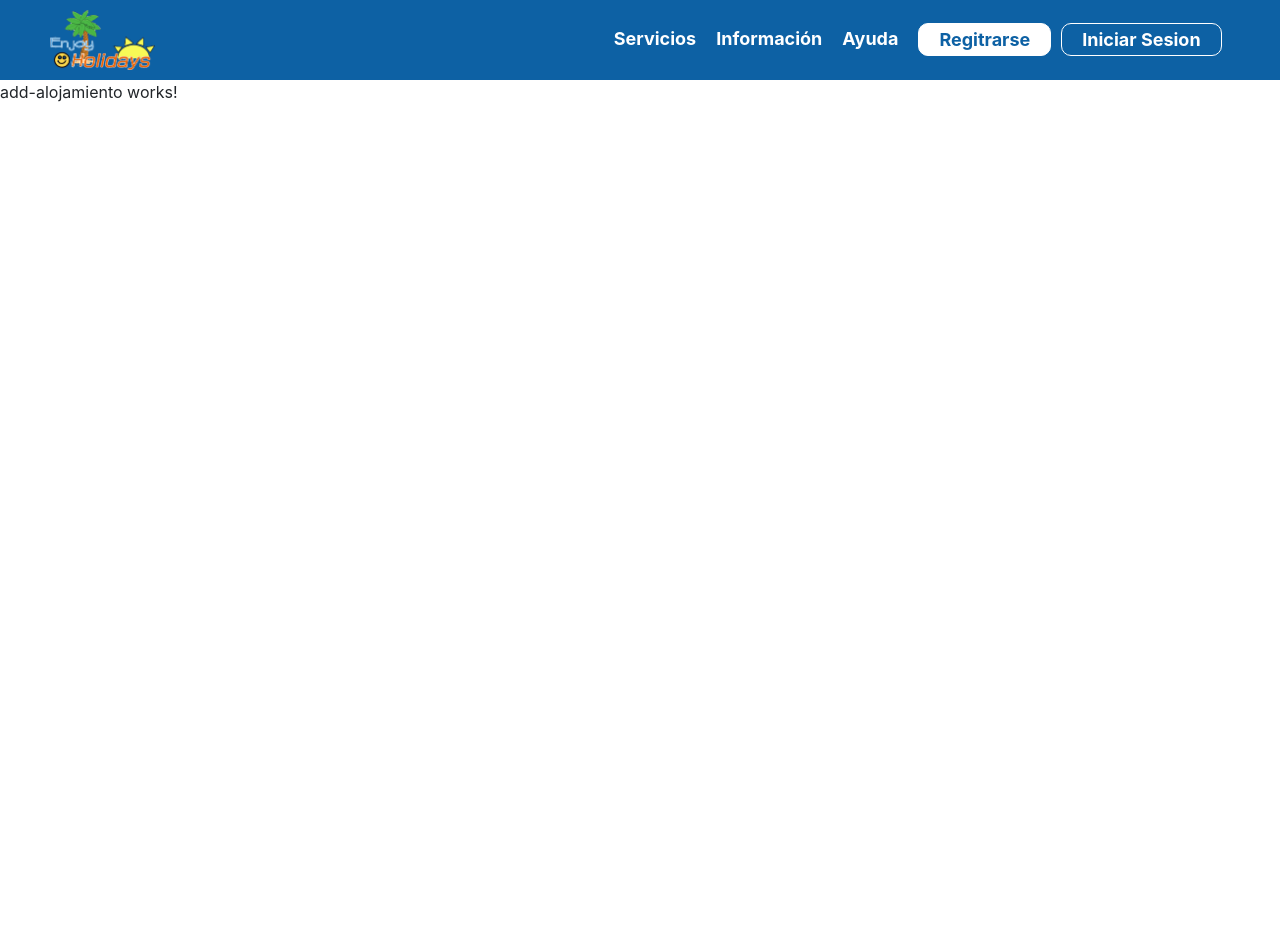
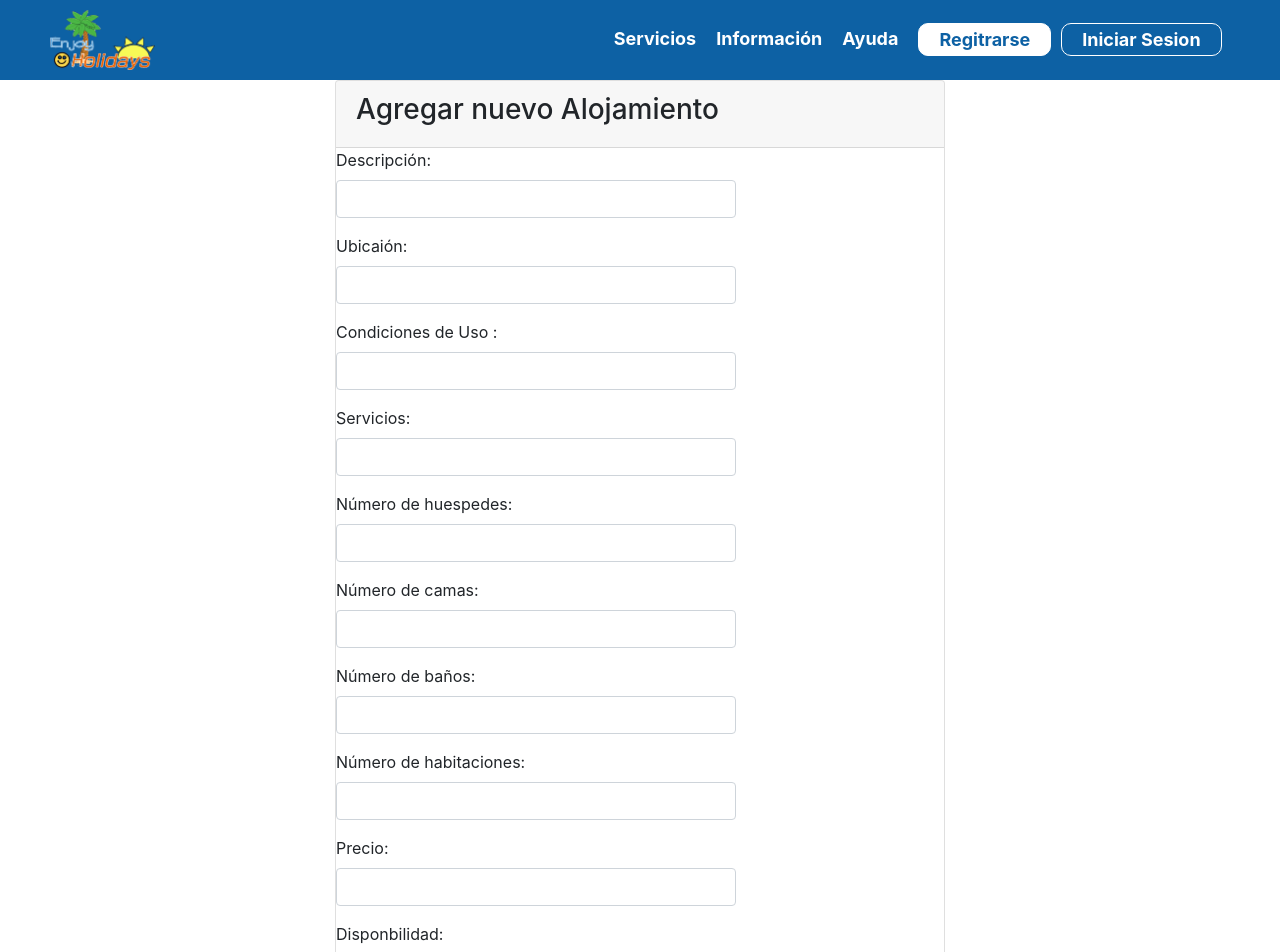
Before and after one commit to Eduardo-mendieta/Holidays_web19-20, an Angular app: page /alojamientos/nuevo in a window 1280 px wide. Shown: the top 952 px of the page. Before the commit the page ends 800 px from the top, so only its background shows below. Built offline with nearby package versions, Linux system fonts and the light colour scheme.

Commit message:
persona y alojamiento

```diff
--- a/src/app/components/Alojamiento/add-alojamiento/add-alojamiento.component.html
+++ b/src/app/components/Alojamiento/add-alojamiento/add-alojamiento.component.html
@@ -1 +1,58 @@
-<p>add-alojamiento works!</p>
+<div class="container col-md-6">
+    <div class="card">
+        <div class="card-header">
+            <h3>Agregar nuevo Alojamiento</h3>
+        </div>
+        <div [hidden]="submitted" style="width: 400px;">
+            <form (ngSubmit)="onSubmit ()">
+                <div class="form-group">
+                    <label for="name">Descripción:</label>
+                    <input type="text" class="form-control" id="Descripcion" required [(ngModel)]="alojamieto.descripcion" name="descripcion">
+                </div>
+                <div class="form-group">
+                    <label for="name">Ubicaión:</label>
+                    <input type="text" class="form-control" id="ubicacion" required [(ngModel)]="alojamieto.ubicacion" name="ubicacion">
+                </div>
+                <div class="form-group">
+                    <label for="name">Condiciones de Uso :</label>
+                    <input type="text" class="form-control" id="condiciones" required [(ngModel)]="alojamieto.condicionesUso" name="condiciones">
+                </div>
+                <div class="form-group">
+                    <label for="name">Servicios:</label>
+                    <input type="text" class="form-control" id="servicios" required [(ngModel)]="alojamieto.servicios" name="servicios">
+                </div>
+                <div class="form-group">
+                    <label for="name">Número de huespedes:</label>
+                    <input type="text" class="form-control" id="Nhuespedes" required [(ngModel)]="alojamieto.numeroHuespedes" name="nHuespedes">
+                </div>
+                <div class="form-group">
+                    <label for="name">Número de camas:</label>
+                    <input type="text" class="form-control" id="nCamas" required [(ngModel)]="alojamieto.numeroCamas" name="nCamas">
+                </div>
+                <div class="form-group">
+                    <label for="name">Número de baños:</label>
+                    <input type="text" class="form-control" id="nBaños" required [(ngModel)]="alojamieto.numeroBanos" name="nBaños">
+                </div>
+                <div class="form-group">
+                    <label for="name">Número de habitaciones:</label>
+                    <input type="text" class="form-control" id="nHabitaciones" required [(ngModel)]="alojamieto.numeroHabitaciones" name="nHabitaciones">
+                </div>
+                <div class="form-group">
+                    <label for="name">Precio:</label>
+                    <input type="text" class="form-control" id="precio" required [(ngModel)]="alojamieto.precioPorNoche" name="precio">
+                </div>
+                <div class="form-group">
+                    <label for="name">Disponbilidad:</label>
+                    <input type="text" class="form-control" id="nCamas" required [(ngModel)]="alojamieto.disponible" name="nCamas">
+                </div>
+
+                <button type="submit" class="btn btn-success">Guardar</button>
+            </form>
+        </div>
+    </div>
+</div>
+
+<div [hidden]="!submitted">
+    <h4>Agregado Correctamente!</h4>
+    <!--registra-->
+</div>
--- a/src/app/components/Alojamiento/add-alojamiento/add-alojamiento.component.ts
+++ b/src/app/components/Alojamiento/add-alojamiento/add-alojamiento.component.ts
@@ -1,4 +1,7 @@
 import { Component, OnInit } from '@angular/core';
+import { Router } from '@angular/router';
+import { Alojamiento } from '../../../model/alojamiento.model';
+import { AlojamientoService } from '../../../service/alojamiento.service';
 
 @Component({
   selector: 'app-add-alojamiento',
@@ -7,9 +10,28 @@ import { Component, OnInit } from '@angular/core';
 })
 export class AddAlojamientoComponent implements OnInit {
 
-  constructor() { }
+  alojamieto: Alojamiento = new Alojamiento();
+  submitted = false;
+  constructor(private reouter: Router, private service: AlojamientoService) { }
 
   ngOnInit(): void {
   }
 
+  nuevoUsuario(): void {
+    this.submitted = false;
+    this.alojamieto = new Alojamiento();
+  }
+
+  // tslint:disable-next-line: typedef
+  Guardar() {
+    this.service.createAlojamiento(this.alojamieto)
+      .subscribe(data => console.log(data), error => console.log(error));
+    this.alojamieto = new Alojamiento();
+  }
+
+  // tslint:disable-next-line: typedef
+  onSubmit() {
+    this.submitted = true;
+    this.Guardar();
+  }
 }
--- a/src/app/components/Persona/add-usuario/add-usuario.component.html
+++ b/src/app/components/Persona/add-usuario/add-usuario.component.html
@@ -3,18 +3,44 @@
         <div class="card-header">
             <h3>Agregar nuevo Usuario</h3>
         </div>
-        <div class="card-body">
-            <form action="">
+        <div [hidden]="submitted" style="width: 400px;">
+            <form (ngSubmit)="onSubmit ()">
                 <div class="form-group">
-                    <label for="">Nombre:</label>
+                    <label for="name">Nombre y Apellido:</label>
                     <input type="text" class="form-control" id="Name" required [(ngModel)]="usuario.nombre" name="name">
                 </div>
                 <div class="form-group">
-                    <label for="">Correo:</label>
-                    <input type="text" class="form-control" id="Correo" required [(ngModel)]="usuario.correo" name="correo">
+                    <label for="name">Correo:</label>
+                    <input type="email" class="form-control" id="Correo" required [(ngModel)]="usuario.correo" name="correo">
                 </div>
-                <button (clik)="Guardar()" class="btn btn-info">Guardar</button>
+                <div class="form-group">
+                    <label for="genero">Genero:</label>
+                    <select class="form-control" id="genero" formControlName="genero">
+                        <option>Hombre</option>
+                        <option>Mujer</option>
+                        <option>Ninguno</option>
+                    </select>
+                </div>
+                <div class="form-group">
+                    <label for="name">Fecha de Nacimiento</label>
+                    <input type="date" class="form-control" id="fNacimiento" required [(ngModel)]="usuario.fechaNacimiento" name="fNacimiento">
+                </div>
+                <div class="form-group">
+                    <label for="name">Telefono:</label>
+                    <input type="text" class="form-control" id="telefono" required [(ngModel)]="usuario.telefono" name="telefono">
+                </div>
+                <div class="form-group">
+                    <label for="name">Password:</label>
+                    <input type="password" class="form-control" id="password" required [(ngModel)]="usuario.password" name="psasword">
+                </div>
+
+                <button type="submit" class="btn btn-success">Guardar</button>
             </form>
         </div>
     </div>
 </div>
+
+<div [hidden]="!submitted">
+    <h4>Agregado Correctamente!</h4>
+    <!--registra-->
+</div>
--- a/src/app/components/Persona/add-usuario/add-usuario.component.ts
+++ b/src/app/components/Persona/add-usuario/add-usuario.component.ts
@@ -2,6 +2,7 @@ import { Component, OnInit } from '@angular/core';
 import { Router } from '@angular/router';
 import { UsuarioService } from '../../../service/usuario.service';
 import { Usuario } from '../../../model/usuario.model';
+import { logging } from 'protractor';
 
 @Component({
   selector: 'app-add-usuario',
@@ -11,16 +12,30 @@ import { Usuario } from '../../../model/usuario.model';
 export class AddUsuarioComponent implements OnInit {
 
   usuario: Usuario = new Usuario();
-  constructor(private reouter: Router, private service: UsuarioService) { }
+  submitted = false;
+  constructor(private service: UsuarioService,
+              private router: Router) { }
 
   ngOnInit(): void {
   }
 
+  nuevoUsuario(): void {
+    this.submitted = false;
+    this.usuario = new Usuario();
+  }
+
+  // tslint:disable-next-line: typedef
   Guardar() {
-    this.service.createUsuario(this.usuario)
-    .subscribe(data => {
-      alert('Se Agrego nuevo Usuario');
-    } );
+    this.service.createUser(this.usuario)
+      .subscribe(data => console.log(data), error => console.log(error));
+    this.usuario = new Usuario();
+    /*this.service.iniciarSesion(this.usuario.correo, this.usuario.password);*/
+  }
+
+  // tslint:disable-next-line: typedef
+  onSubmit() {
+    this.submitted = true;
+    this.Guardar();
   }
 
 }
--- a/src/app/service/alojamiento.service.ts
+++ b/src/app/service/alojamiento.service.ts
@@ -5,6 +5,7 @@ import { HttpListResponse } from '../http/List.http.respose';
 import { Alojamiento } from '../model/alojamiento.model';
 import { HttpSimpleResponse } from '../http/simple.http.response';
 import { HttpObjectResponse } from '../http/http.object.response';
+import { Observable } from 'rxjs';
 
 @Injectable({
   providedIn: 'root'
@@ -38,9 +39,8 @@ export class AlojamientoService {
     return this.httpClient.get<Alojamiento[]>(this.UrlAlojamiento);
   }
 
-
-  createAlojamiento(alojamiento: Alojamiento) {
-    return this.httpClient.post<Alojamiento>(this.UrlAlojamiento, alojamiento);
+  createAlojamiento(alojamiento: Object): Observable<Object> {
+    return this.httpClient.post(`${this.UrlAlojamiento}`, alojamiento);
   }
 
   getAlojomientoID(id: number) {
--- a/src/app/service/usuario.service.ts
+++ b/src/app/service/usuario.service.ts
@@ -2,6 +2,7 @@ import { Injectable } from '@angular/core';
 import { HttpClient } from '@angular/common/http';
 import { Usuario } from '../model/usuario.model';
 import { HttpSimpleResponse } from '../http/simple.http.response';
+import { Observable } from 'rxjs';
 
 @Injectable({
     providedIn: 'root'
@@ -13,13 +14,16 @@ export class UsuarioService {
     urlUsuario = 'http://localhost:9898/enjoy-holidays/usuarios';
     urlLogin = 'http://localhost:9898/enjoy-holidays/usuarios/login';
 
-    getPersonas() {
-        return this.httpClient.get<Usuario[]>(this.urlUsuario);
+
+    // tslint:disable-next-line: ban-types
+    createUser(usuario: Object): Observable<Object> {
+        return this.httpClient.post(`${this.urlUsuario}`, usuario);
     }
 
-    createUsuario(usuario: Usuario) {
-        return this.httpClient.post<Usuario>(this.urlUsuario, usuario);
-    }
+    // tslint:disable-next-line: ban-types
+    updateUser(id: number, value: any): Observable<Object> {
+        return this.httpClient.put(`${this.urlUsuario}/${id}`, value);
+      }
 
     iniciarSesion(correo: string, password: string) {
         return this.httpClient.get<HttpSimpleResponse>(`${this.urlLogin}/${correo}/${password}`);
```
